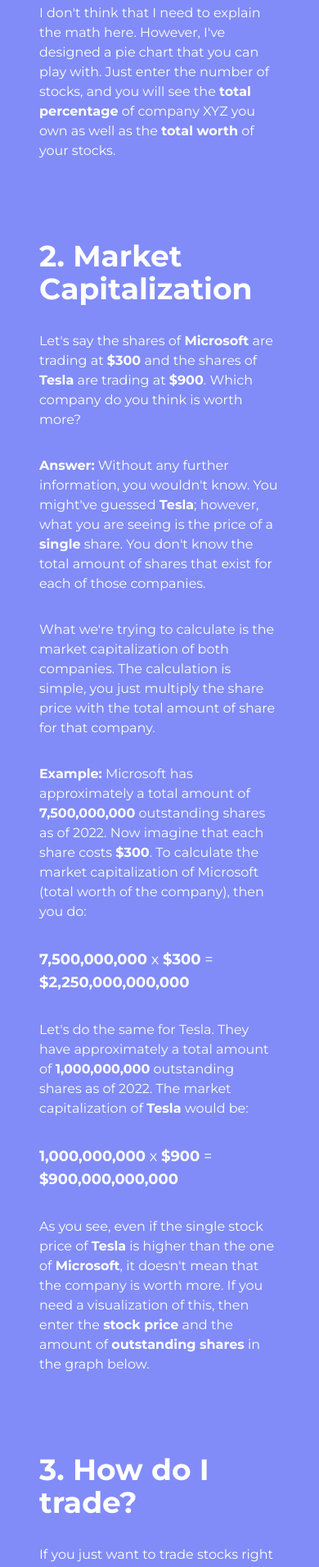
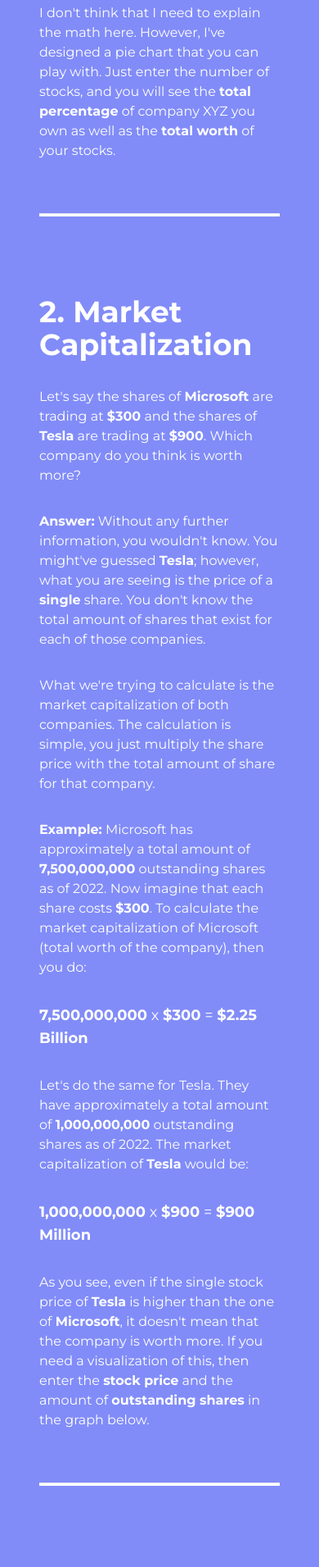
Before and after one commit to Arber99/stockapp-frontend, an Angular app: page / in a window 390 px wide. Shown: the part 3024-4935 px from the top of the page at 82% size. Built offline with nearby package versions, Linux system fonts and the light colour scheme.

Commit message:
💄 Fixed styles

```diff
--- a/src/app/components/course/course.component.html
+++ b/src/app/components/course/course.component.html
@@ -25,6 +25,7 @@
       you will see the <b>total percentage</b> of company XYZ you own as well as
       the <b>total worth</b> of your stocks.
     </p>
+    <hr class="w-full h-1 bg-white mt-16 block md:hidden" />
   </div>
 </div>
 <div
@@ -64,7 +65,7 @@
       Microsoft (total worth of the company), then you do:
     </p>
     <p class="pt-8 text-lg">
-      <b>7,500,000,000</b> x <b>$300</b> = <b>$2,250,000,000,000</b>
+      <b>7,500,000,000</b> x <b>$300</b> = <b>$2.25 Billion</b>
     </p>
     <p class="pt-8">
       Let's do the same for Tesla. They have approximately a total amount of
@@ -72,7 +73,7 @@
       capitalization of <b>Tesla</b> would be:
     </p>
     <p class="pt-8 text-lg">
-      <b>1,000,000,000</b> x <b>$900</b> = <b>$900,000,000,000</b>
+      <b>1,000,000,000</b> x <b>$900</b> = <b>$900 Million</b>
     </p>
     <p class="pt-8">
       As you see, even if the single stock price of <b>Tesla</b> is higher than
@@ -81,6 +82,7 @@
       <b>stock price</b> and the amount of <b>outstanding shares</b> in the
       graph below.
     </p>
+    <hr class="w-full h-1 bg-white mt-16 block md:hidden" />
   </div>
 </div>
 <div
```
